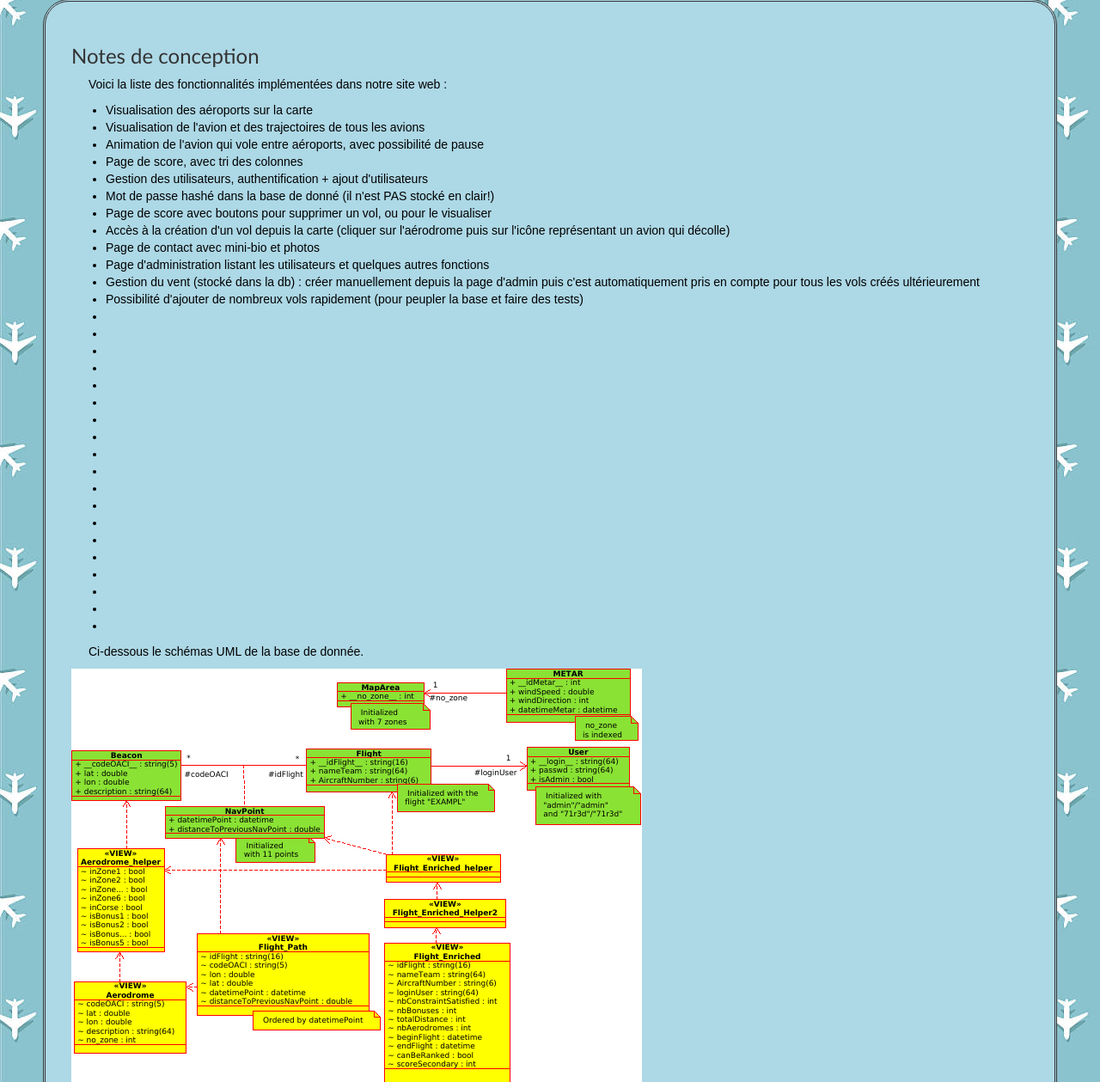
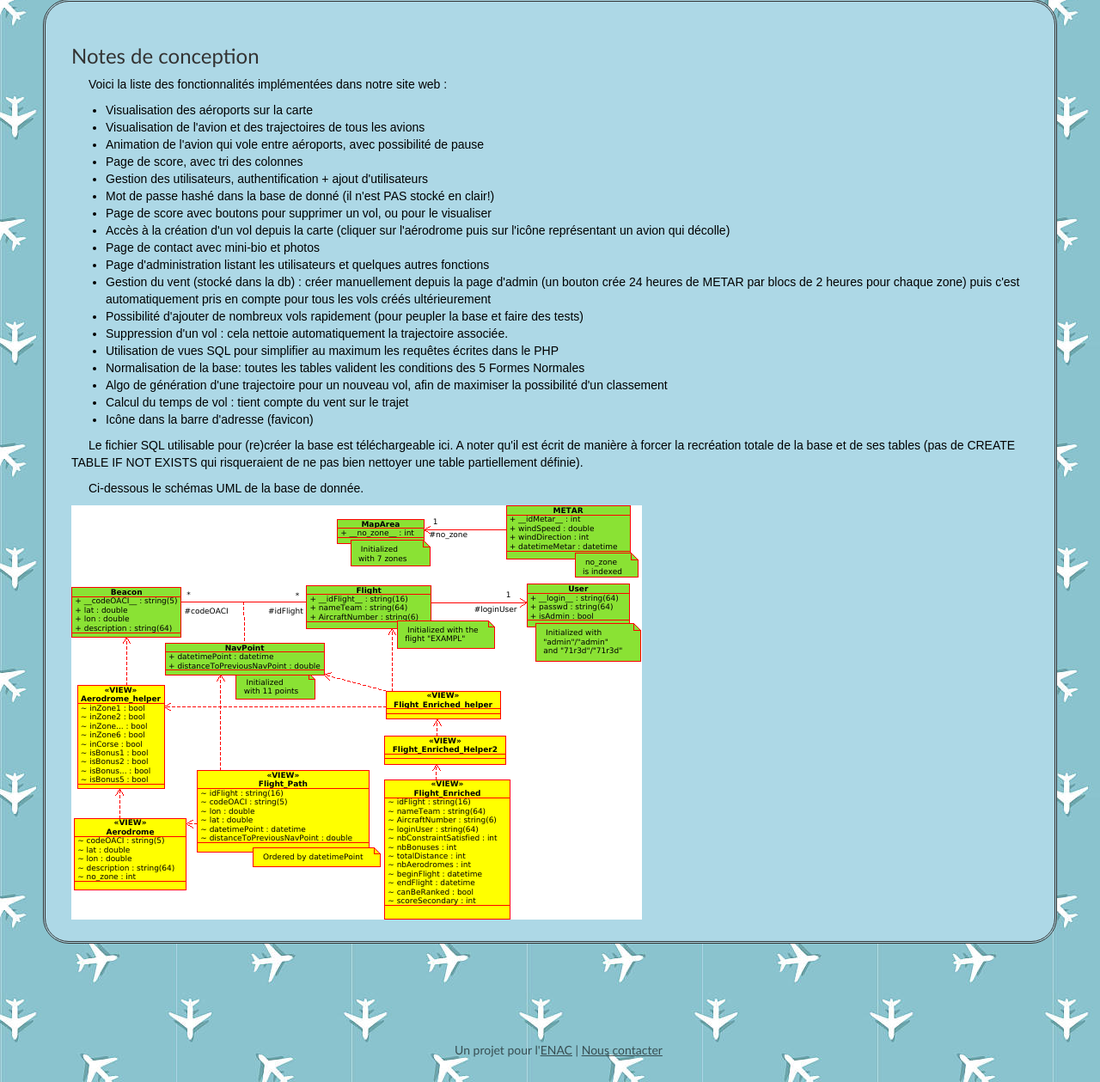
Before and after one commit to avaret/beweb2017, a PHP site: page /beweb2017/php/pageadmin.php in a window 1280 px wide. Shown: the part 1177-2436 px from the top of the page at 86% size. Run offline with PHP 8.4, Linux system fonts and the light colour scheme; data comes from the database, SQL or seed files in the repository; some web fonts are replaced.

Commit message:
Renommage bdd pour correspondre aux exigences du sujet

```diff
--- a/php/db.php
+++ b/php/db.php
@@ -3,7 +3,7 @@
 DEFINE("SGBD_SERVER","localhost");
 DEFINE("LOGIN","root");
 DEFINE("PASSWORD","mysql");
-DEFINE("DATABASE_NAME","beweb_2017");
+DEFINE("DATABASE_NAME","IESSA16_rolland_schmitt_varet");
 
 /* connexion: FR, connection: EN */
 
--- a/php/pageadmin.php
+++ b/php/pageadmin.php
@@ -94,28 +94,18 @@ echo navbar();
 	<li>Accès à la création d'un vol depuis la carte (cliquer sur l'aérodrome puis sur l'icône représentant un avion qui décolle)</li>
 	<li>Page de contact avec mini-bio et photos</li>
 	<li>Page d'administration listant les utilisateurs et quelques autres fonctions</li>
-	<li>Gestion du vent (stocké dans la db) : créer manuellement depuis la page d'admin puis c'est automatiquement pris en compte pour tous les vols créés ultérieurement</li>
+	<li>Gestion du vent (stocké dans la db) : créer manuellement depuis la page d'admin (un bouton crée 24 heures de METAR par blocs de 2 heures pour chaque zone) puis c'est automatiquement pris en compte pour tous les vols créés ultérieurement</li>
 	<li>Possibilité d'ajouter de nombreux vols rapidement (pour peupler la base et faire des tests)</li>
-	<li></li>
-	<li></li>
-	<li></li>
-	<li></li>
-	<li></li>
-	<li></li>
-	<li></li>
-	<li></li>
-	<li></li>
-	<li></li>
-	<li></li>
-	<li></li>
-	<li></li>
-	<li></li>
-	<li></li>
-	<li></li>
-	<li></li>
-	<li></li>
-	<li></li>
+	<li>Suppression d'un vol : cela nettoie automatiquement la trajectoire associée.</li>
+	<li>Utilisation de vues SQL pour simplifier au maximum les requêtes écrites dans le PHP</li>
+	<li>Normalisation de la base: toutes les tables valident les conditions des 5 Formes Normales</li>
+	<li>Algo de génération d'une trajectoire pour un nouveau vol, afin de maximiser la possibilité d'un classement</li>
+	<li>Calcul du temps de vol : tient compte du vent sur le trajet </li>
+	<li>Icône dans la barre d'adresse (favicon)</li>
     </ul>
+
+    <p> Le fichier SQL utilisable pour (re)créer la base est <a href="/beweb2017/rolland_schmitt_varet.sql"> téléchargeable ici.</a> A noter qu'il est écrit de manière à forcer la recréation totale de la base et de ses tables (pas de CREATE TABLE IF NOT EXISTS qui risqueraient de ne pas bien nettoyer une table partiellement définie).</p>
+
     <p> Ci-dessous le schémas UML de la base de donnée. </p>
     <img src="/beweb2017/images/conception.png" >
 </div>
```
Also changed, not shown: rolland_schmitt_varet.sql, 1 other file.
